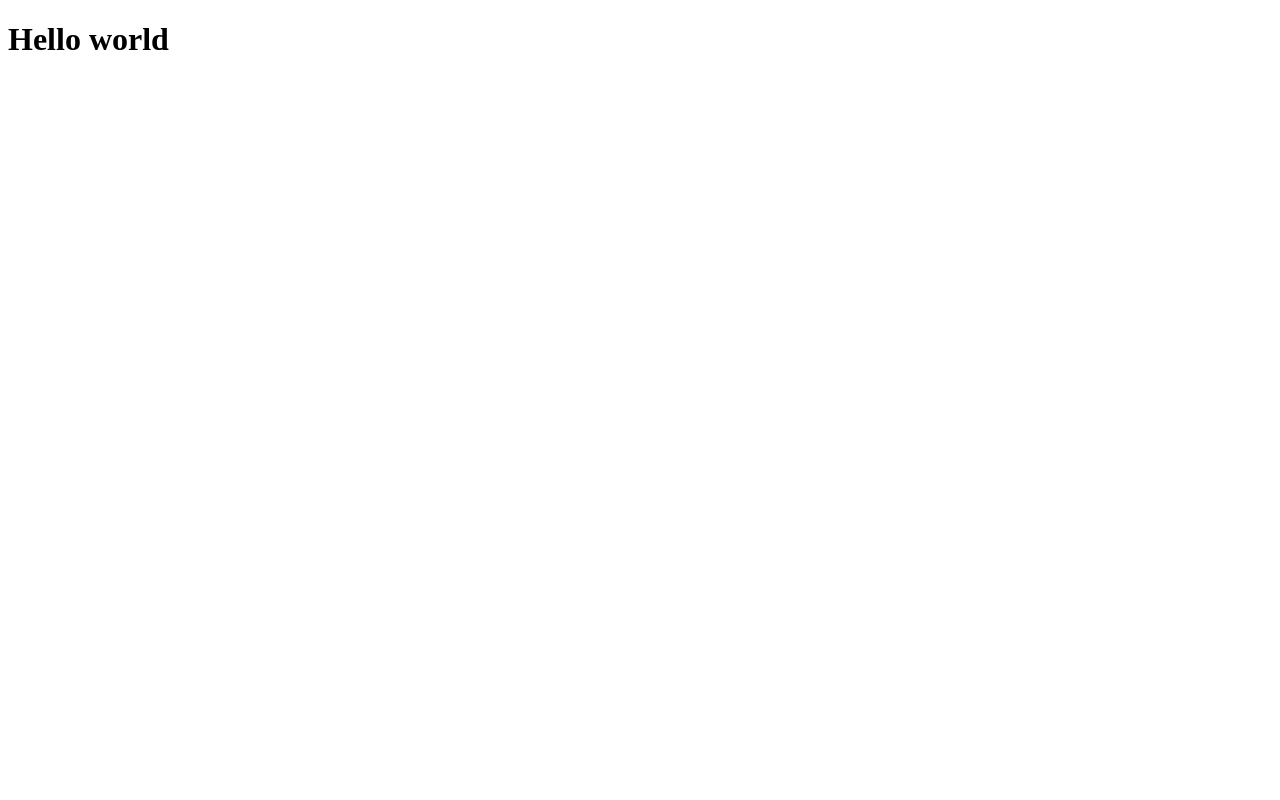
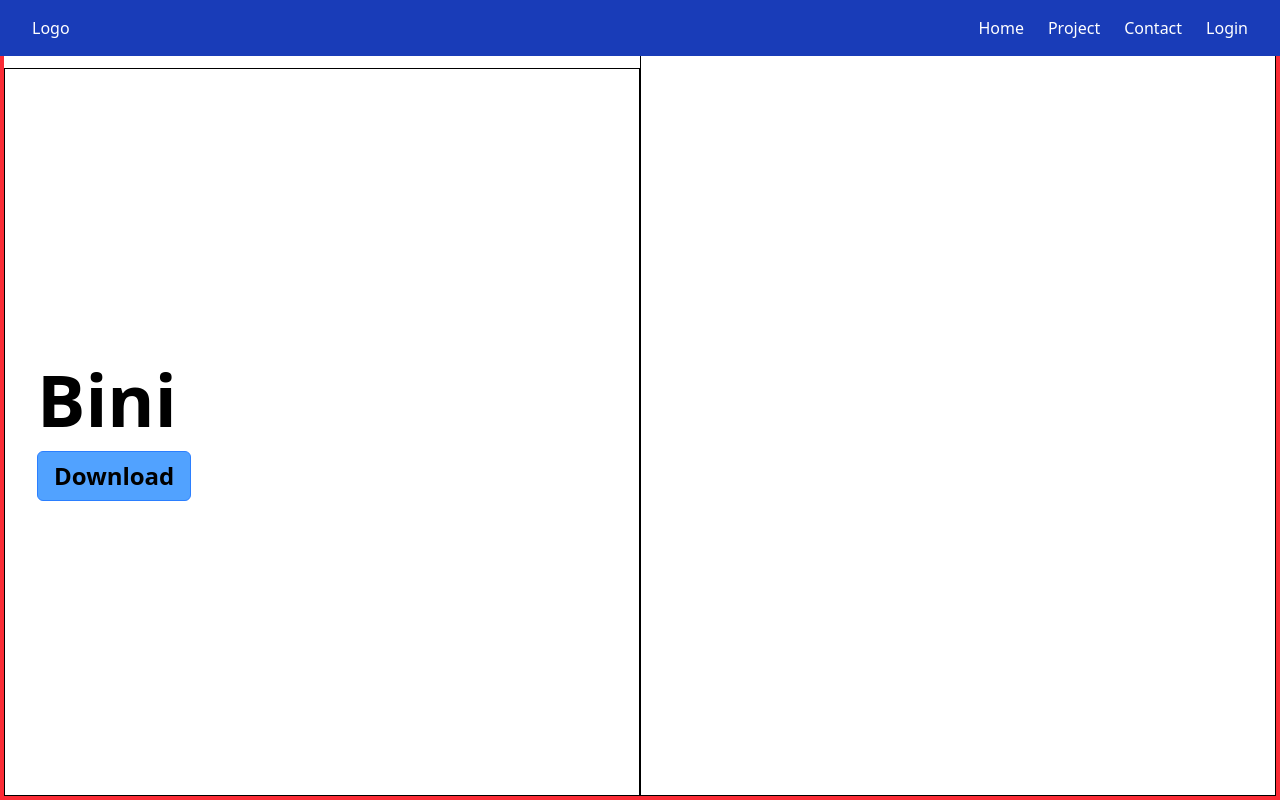
Before and after one commit to mondalujjwayini2001-cmyk/portfolio, a plain HTML site: page index.html in a window 1280 px wide. Drawn offline with nearby package versions, Linux system fonts and the light colour scheme.

Commit message:
added navigation bar and hero section

```diff
--- a/index.html
+++ b/index.html
@@ -1,11 +1,39 @@
-<!DOCTYPE html>
-<html lang="en">
+<!doctype html>
+<html>
+
 <head>
-    <meta charset="UTF-8">
-    <meta name="viewport" content="width=device-width, initial-scale=1.0">
-    <title>Document</title>
+    <meta charset="UTF-8" />
+    <meta name="viewport" content="width=device-width, initial-scale=1.0" />
+    <script src="https://cdn.jsdelivr.net/npm/@tailwindcss/browser@4"></script>
 </head>
+
 <body>
-    <div><h1>Hello world</h1></div>
+    <div class="px-8 flex justify-between items-center py-4 bg-blue-800 text-white fixed left-0 right-0 top-0 z-50">
+
+        <div class="flex justify-center">
+            <h1 class="">Logo</h1>
+        </div>
+
+
+        <div class="flex gap-6 ">
+            <h2 class="cursor-pointer">Home</h2>
+            <h2 class="cursor-pointer">Project</h2>
+            <h2 class="cursor-pointer">Contact</h2>
+            <h2 class="cursor-pointer">Login</h2>
+        </div>
+    </div>
+
+    <div class="border-[4px] border-red-500 h-screen text-black flex justify-between">
+        <div class="child border mt-16
+        w-1/2  flex flex-col justify-center items-start pl-8">
+            <h2 class="text-7xl font-bold ">Bini</h2>
+
+            <button
+                class="font-bold text-2xl border border-blue-500 rounded-md px-4 py-2 bg-blue-400 mt-4">Download</button>
+
+        </div>
+        <div class="border w-1/2">df</div>
+    </div>
 </body>
+
 </html>
```
